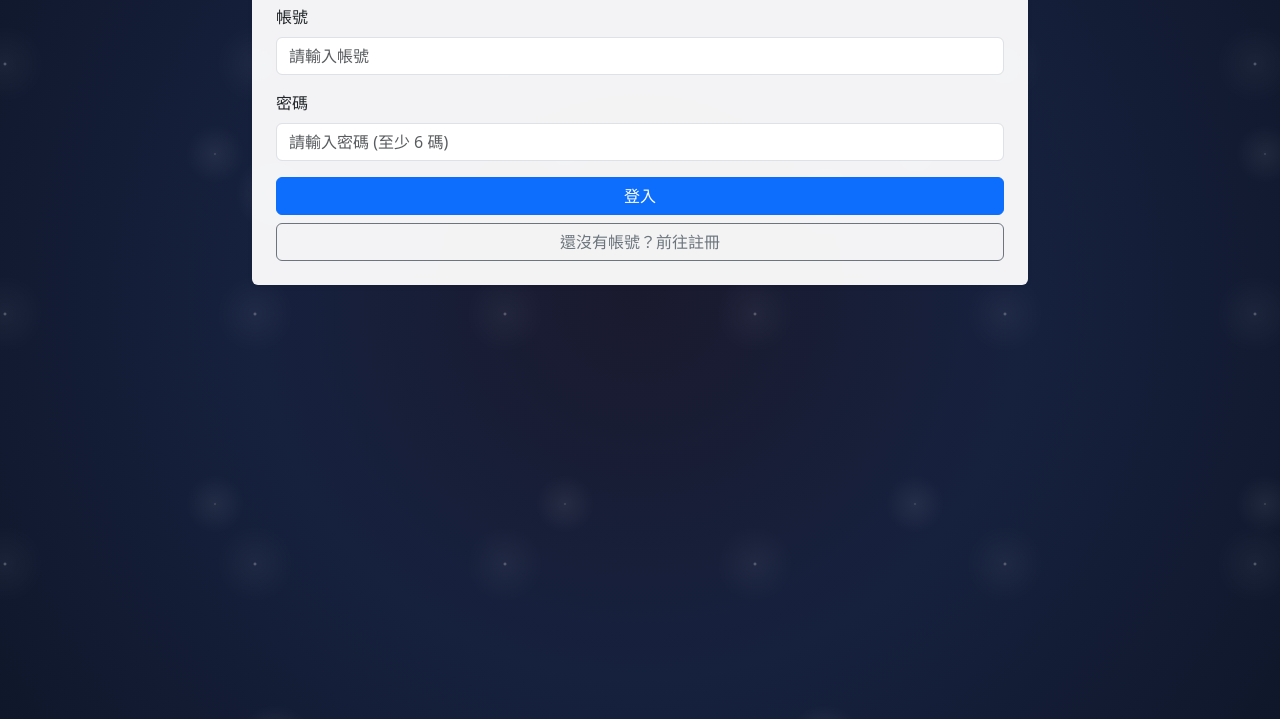
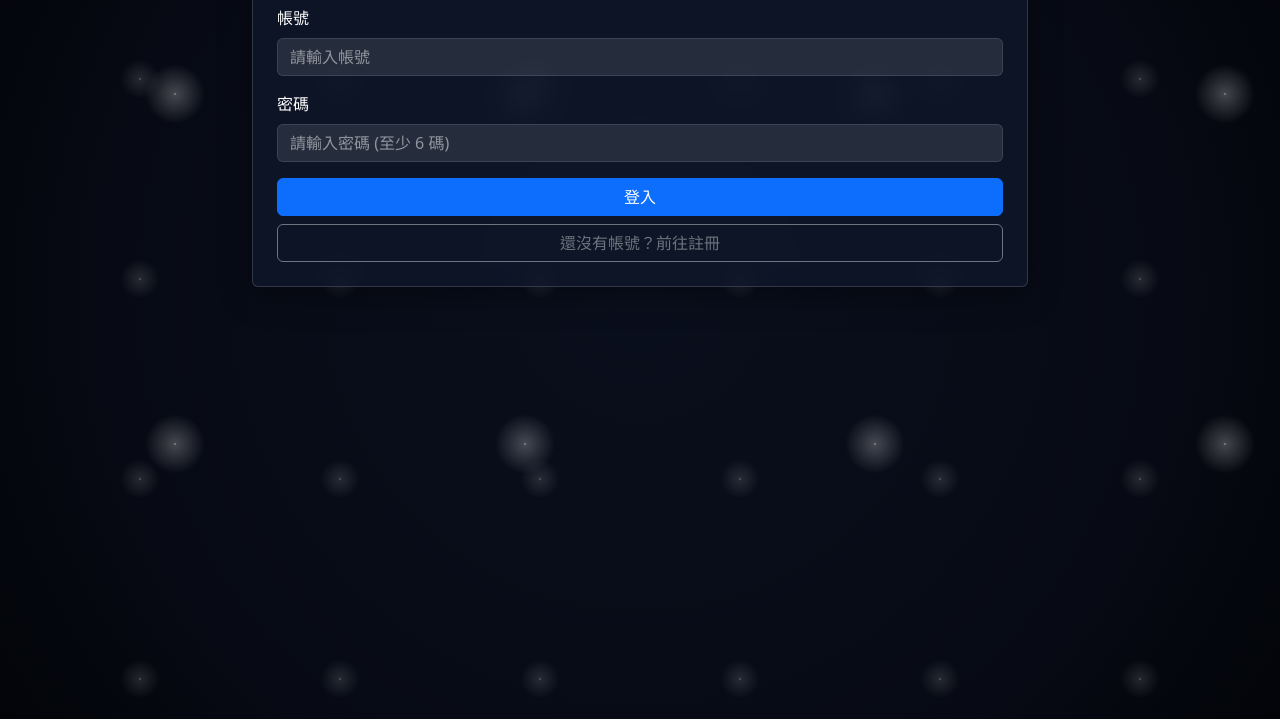
Before and after one commit to lavachocolate01/expense-tracker, a website: page public/index.html in a window 1280 px wide. Shown: the part 129-848 px from the top of the page. Drawn offline with nearby package versions, Linux system fonts and the light colour scheme.

Commit message:
fix: adjust text contrast for starry night theme

```diff
--- a/public/index.html
+++ b/public/index.html
@@ -8,35 +8,67 @@
 <style>
     .hidden { display: none !important; }
 
-    /* 🌌 全域星空背景設定 */
+    /* 🌌 深邃宇宙星空背景 */
     body {
-      background: radial-gradient(circle at 50% 50%, #1a1a2e 0%, #16213e 50%, #0f172a 100%) !important;
+      background: radial-gradient(circle at 50% 50%, #0a0f1d 0%, #070a14 70%, #020408 100%) !important;
       position: relative;
       overflow-x: hidden;
       min-height: 100vh;
+      color: #ffffff !important; /* 強制全域文字變白 */
     }
 
-    /* ✨ 利用偽元素幫網頁加上微微的星光點綴 */
+    /* ✨ 精緻星光層 */
     body::before {
       content: "";
       position: absolute;
       top: 0; left: 0; width: 100%; height: 100%;
       background-image:
-        radial-gradient(white, rgba(255,255,255,.2) 2px, transparent 40px),
-        radial-gradient(white, rgba(255,255,255,.15) 1px, transparent 30px),
-        radial-gradient(white, rgba(255,255,255,.1) 2px, transparent 40px);
-      background-size: 550px 550px, 350px 350px, 250px 250px;
-      background-position: 0 0, 40px 60px, 130px 270px;
-      opacity: 0.4;
+        radial-gradient(white, rgba(255,255,255,.4) 1.5px, transparent 30px),
+        radial-gradient(white, rgba(255,255,255,.2) 1px, transparent 20px);
+      background-size: 350px 350px, 200px 200px;
+      background-position: 0 0, 40px 60px;
+      opacity: 0.6;
       z-index: -1;
       pointer-events: none;
     }
 
-    /* 📝 為了讓原本的白色卡片在深色背景下更好看，幫卡片加上一點點半透明玻璃質感（選用） */
+    /* 🔮 深色半透明玻璃卡片：背景加深，字體才會突出 */
     .card {
-      background: rgba(255, 255, 255, 0.95) !important;
-      backdrop-filter: blur(5px);
-      border: none !important;
+      background: rgba(15, 23, 42, 0.85) !important;
+      backdrop-filter: blur(10px) !important;
+      -webkit-backdrop-filter: blur(10px) !important;
+      border: 1px solid rgba(255, 255, 255, 0.15) !important;
+      box-shadow: 0 8px 32px 0 rgba(0, 0, 0, 0.37) !important;
+    }
+
+    /* ✍️ 暴力大絕招：強制把所有卡片內的標題、標籤、表格文字通通變純白 */
+    h2, h3, h4, .card-title, label, th, td, p, span {
+      color: #ffffff !important;
+    }
+
+    /* 📥 修正輸入框與下拉選單：讓它在黑底裡清晰可見 */
+    .form-control, .form-select {
+      background-color: rgba(255, 255, 255, 0.1) !important;
+      border: 1px solid rgba(255, 255, 255, 0.2) !important;
+      color: #ffffff !important;
+    }
+
+    /* 修正輸入框裡面提示字的顏色 */
+    .form-control::placeholder {
+      color: rgba(255, 255, 255, 0.5) !important;
+    }
+
+    /* 當滑鼠點擊輸入框時的聚焦狀態 */
+    .form-control:focus, .form-select:focus {
+      background-color: rgba(255, 255, 255, 0.15) !important;
+      color: #ffffff !important;
+      border-color: #38bdf8 !important;
+      box-shadow: 0 0 0 0.25rem rgba(56, 189, 248, 0.25) !important;
+    }
+
+    /* 顯示「歡迎回來，s24113110！」那一行的顏色修正 */
+    .container div, .container h2 {
+      color: #ffffff !important;
     }
   </style>
 </head>
```
